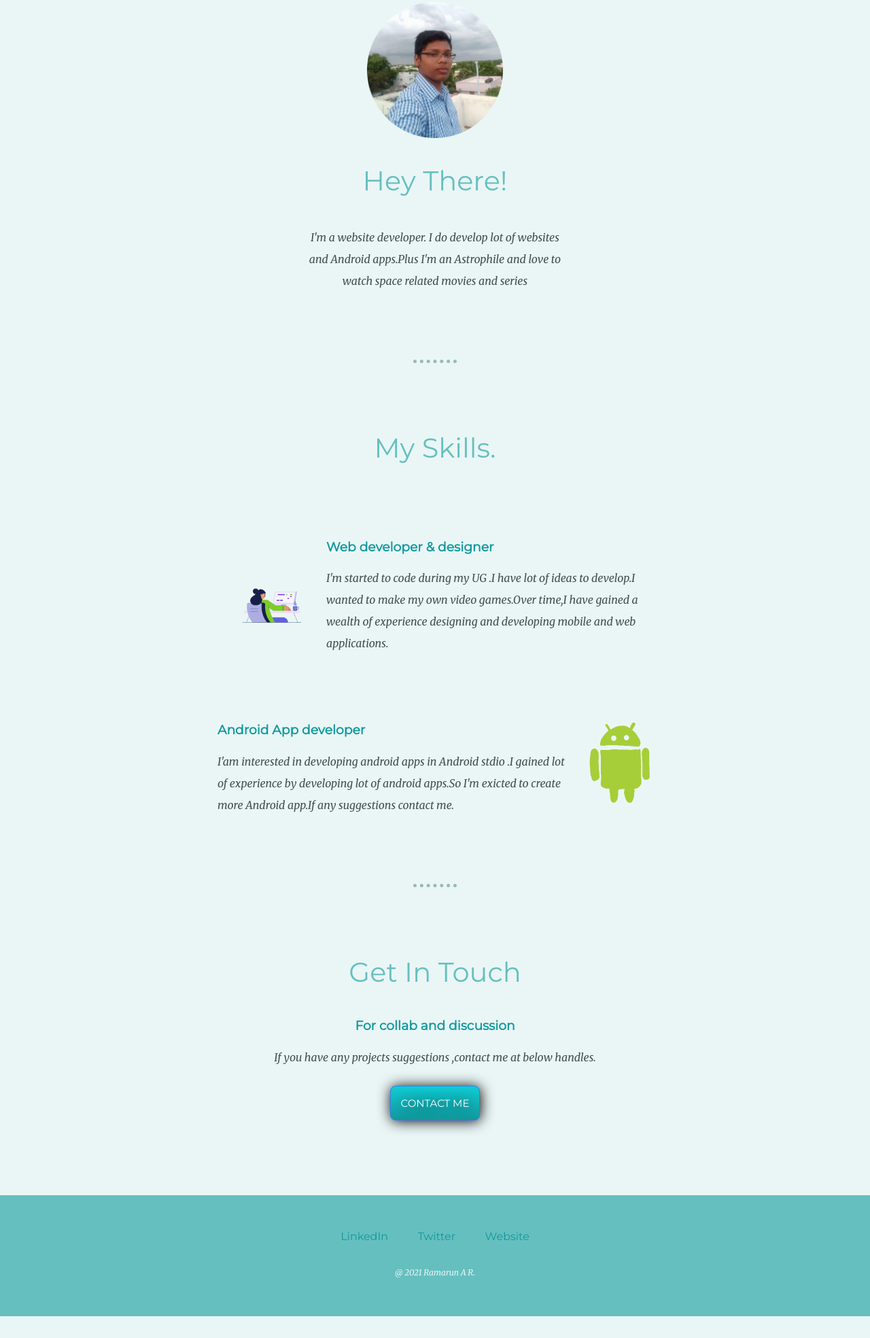
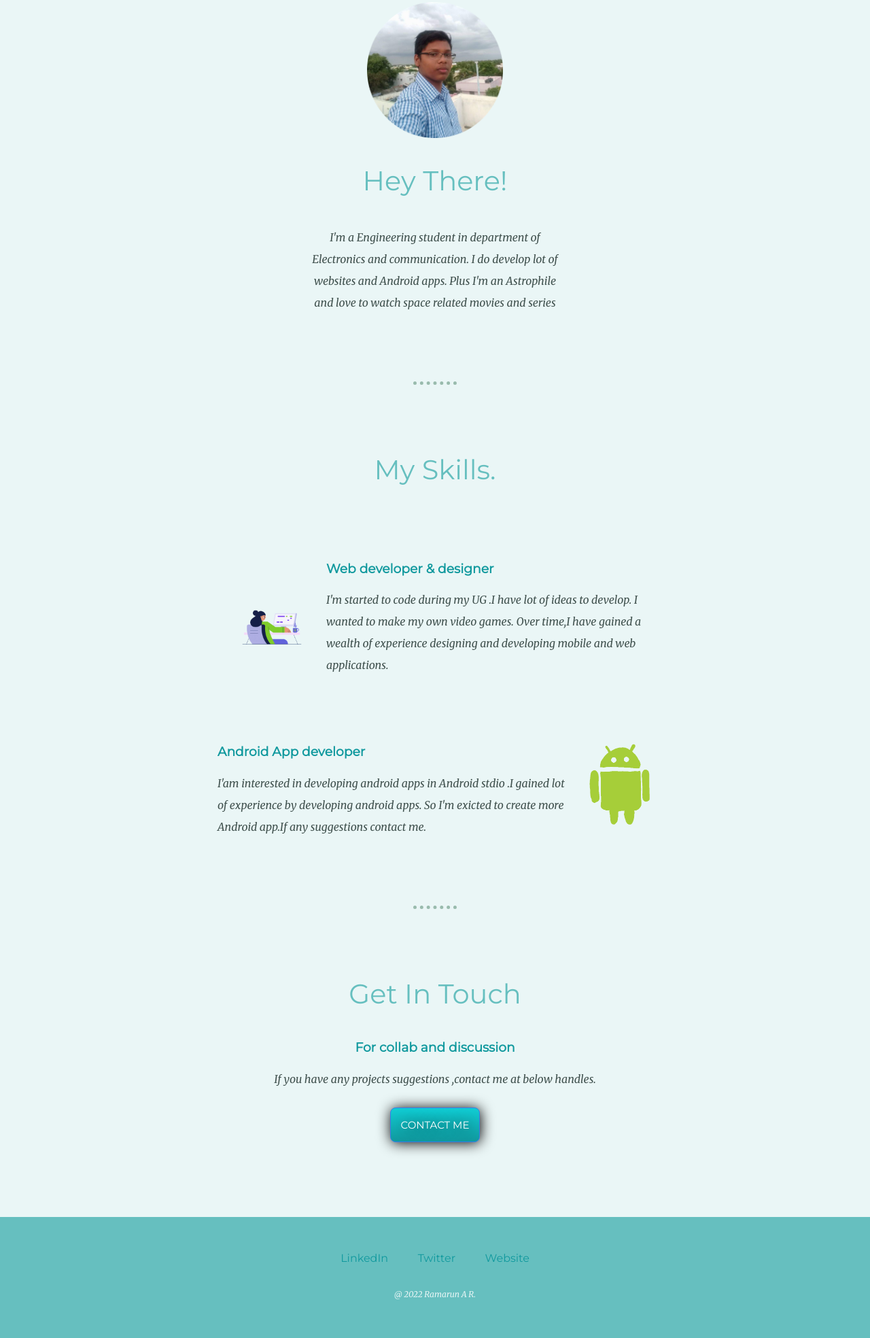
Before and after one commit to Ramarun5/ADCSS, a plain HTML site: page index.html in a window 1280 px wide. Shown: the part 865-2833 px from the top of the page at 68% size. Before the commit the page ends 2801 px from the top, so only its background shows below. Drawn offline with Linux system fonts and the light colour scheme.

Commit message:
Update index.html
updated for lister

```diff
--- a/index.html
+++ b/index.html
@@ -20,7 +20,7 @@
       <div class="profile">
         <img src="images/FB.png" height="200px" width="200px" alt="profile-img">
         <h2>Hey There!</h2>
-        <p class="intro">I'm a website developer. I do develop lot of websites and Android apps.Plus I'm an Astrophile and love to watch space related movies and series </p>
+        <p class="intro">I'm a Engineering student in department of Electronics and communication. I do develop lot of websites and Android apps. Plus I'm an Astrophile and love to watch space related movies and series </p>
       </div>
       <hr>
       <div class="skills">
@@ -28,12 +28,12 @@
         <div class="skill-row">
           <img class="code-img" src="images/coding.gif" alt="coding-img">
           <h3 class="">Web developer & designer</h3>
-          <p>I'm started to code during my UG .I have lot of ideas to develop.I wanted to make my own video games.Over time,I have gained a wealth of experience designing and developing mobile and web applications.</p>
+          <p>I'm started to code during my UG .I have lot of ideas to develop. I wanted to make my own video games. Over time,I have gained a wealth of experience designing and developing mobile and web applications.</p>
         </div>
         <div class="skill-row">
           <img class="android-img" src="images/giphy.gif" alt="android-img">
           <h3>Android App developer</h3>
-          <p>I'am interested in developing android apps in Android stdio .I gained lot of experience by developing lot of android apps.So I'm exicted to create more Android app.If any suggestions contact me.</p>
+          <p>I'am interested in developing android apps in Android stdio .I gained lot of experience by developing android apps. So I'm exicted to create more Android app.If any suggestions contact me.</p>
         </div>
       </div>
       <hr>
@@ -47,10 +47,10 @@
 
 
     <div class="bottom-container">
-      <a class="footer-link" href="https://www.linkedin.com/">LinkedIn</a>
+      <a class="footer-link" href="https://www.linkedin.com/in/ramarun-a-r-0abb651a3/">LinkedIn</a>
       <a class="footer-link" href="https://twitter.com/">Twitter</a>
-      <a class="footer-link" href="https://www.appbrewery.co/">Website</a>
-      <p class="copyright">@ 2021 Ramarun A R.</p>
+      <a class="footer-link" href=" https://ramarun5.github.io/cv/">Website</a>
+      <p class="copyright">@ 2022 Ramarun A R.</p>
     </div>
 
 
```
